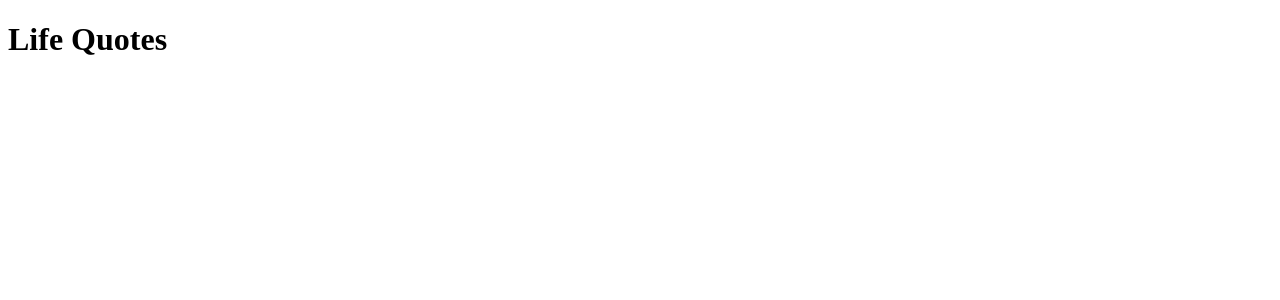
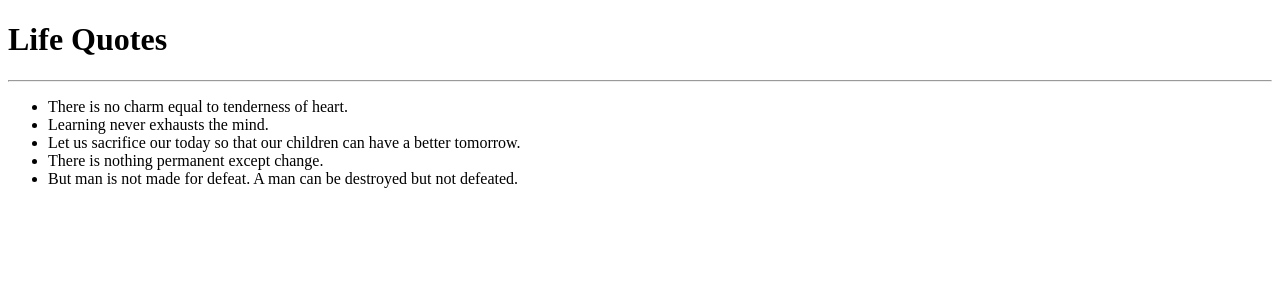
Before and after one commit to beli302/Quotes, an Angular app: page / in a window 1280 px wide. Shown: the top 300 px of the page. Built offline with nearby package versions, Linux system fonts and the light colour scheme.

Commit message:
added component quote file

```diff
--- a/src/app/app.component.html
+++ b/src/app/app.component.html
@@ -1,8 +1,9 @@
 <div>
   <h1>Life Quotes</h1>
+  <hr>
   <ul>
-    <li *ngFor='let goal of goals'>
-      {{goal}}
-    </li>
-</ul>
+      <li *ngFor='let quote of quotes'>
+        {{quote.name}}
+      </li>
+  </ul>
 </div>
--- a/src/app/app.module.ts
+++ b/src/app/app.module.ts
@@ -3,10 +3,12 @@ import { NgModule } from '@angular/core';
 
 import { AppRoutingModule } from './app-routing.module';
 import { AppComponent } from './app.component';
+import { QuoteComponent } from './quote/quote.component';
 
 @NgModule({
   declarations: [
-    AppComponent
+    AppComponent,
+    QuoteComponent
   ],
   imports: [
     BrowserModule,
--- /dev/null
+++ b/src/app/quote/quote.component.html
@@ -0,0 +1 @@
+<p>quote works!</p>
--- /dev/null
+++ b/src/app/quote/quote.component.ts
@@ -0,0 +1,15 @@
+import { Component, OnInit } from '@angular/core';
+
+@Component({
+  selector: 'app-quote',
+  templateUrl: './quote.component.html',
+  styleUrls: ['./quote.component.css']
+})
+export class QuoteComponent implements OnInit {
+
+  constructor() { }
+
+  ngOnInit() {
+  }
+
+}
```
Also changed, not shown: src/app/quote/quote.component.css (added), 1 other file (tests, documents, lock files or other folders).
